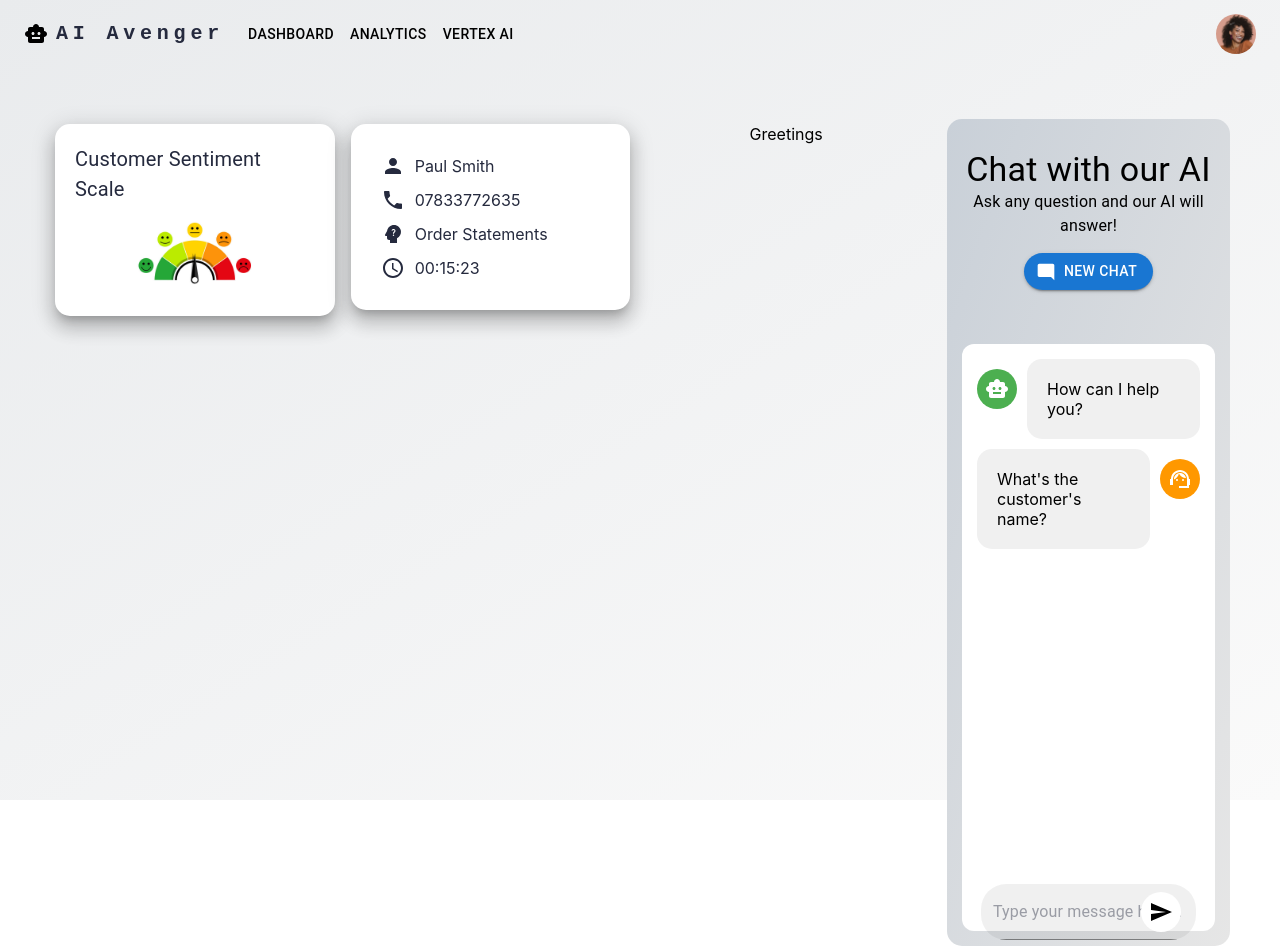
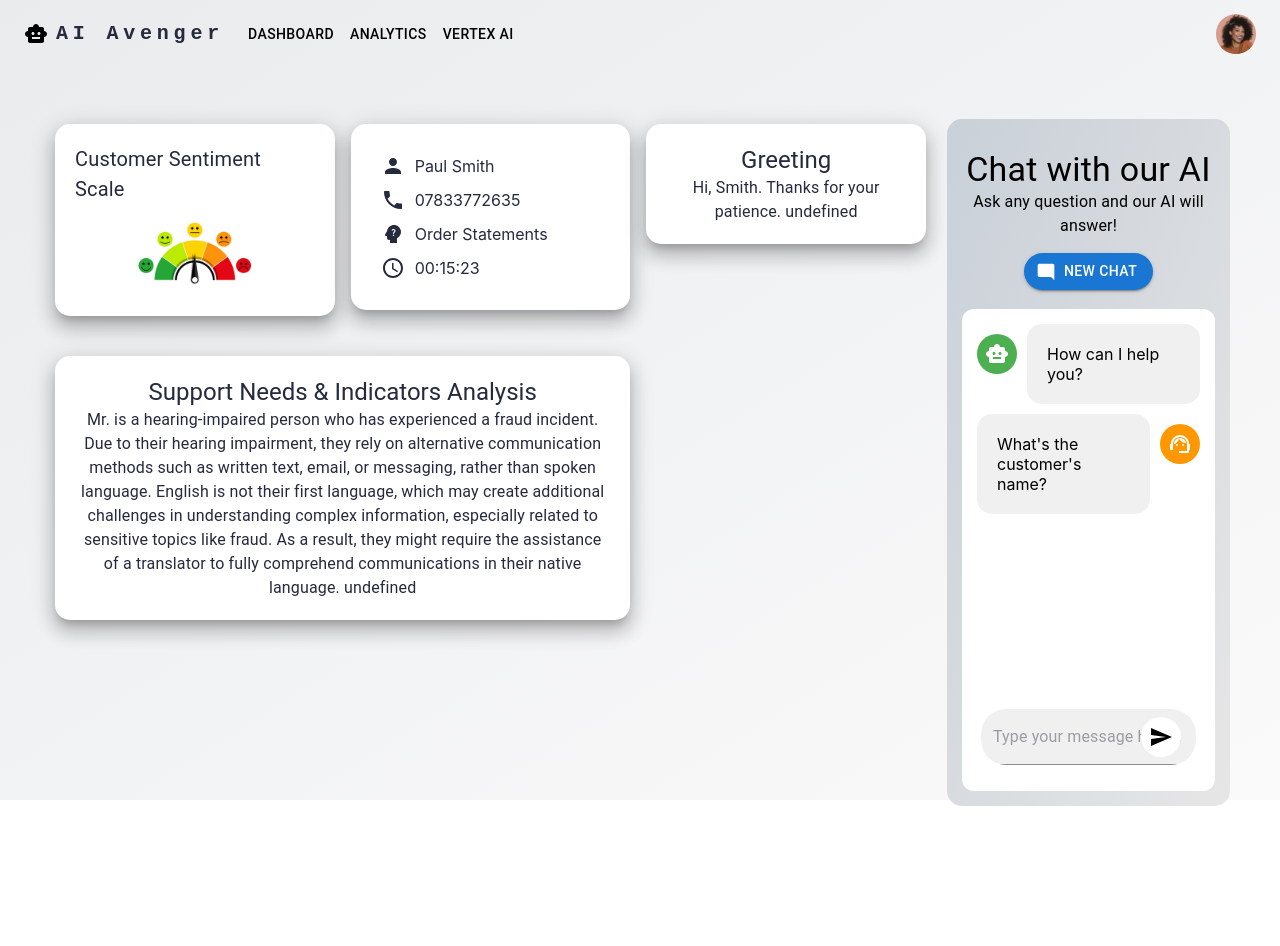
Before and after one commit to nicky1127/lbg-hackathon, a React (Create React App) app: page / in a window 1280 px wide. After the commit the page ends 806 px from the top, so only its background shows below. Built offline with nearby package versions, Linux system fonts and the light colour scheme.

Commit message:
Added anime

```diff
--- a/package.json
+++ b/package.json
@@ -23,6 +23,7 @@
   "scripts": {
     "start": "react-scripts start",
     "build": "react-scripts build",
+    "server": "node server/app.js",
     "test": "react-scripts test",
     "eject": "react-scripts eject"
   },
--- a/src/components/layouts/Chatbot.js
+++ b/src/components/layouts/Chatbot.js
@@ -132,7 +132,7 @@ const Chatbot = () => {
           id="scrollDiv"
           ref={messagesEndRef}
           sx={{
-            height: "520px",
+            height: "380px",
             padding: "10px",
             overflowY: "auto",
             "&::-webkit-scrollbar": { display: "none" },
--- /dev/null
+++ b/src/components/layouts/Greeting.js
@@ -0,0 +1,78 @@
+import {
+  Person,
+  Phone,
+  QueryBuilder,
+  PsychologyAlt,
+} from "@mui/icons-material";
+import { Box, Paper, Typography } from "@mui/material";
+import React, { useEffect, useState } from "react";
+
+const DetailsItem = (props) => {
+  const { value, Icon } = props;
+  return (
+    <Box sx={{ display: "flex", alignItems: "center", margin: "10px" }}>
+      <Box sx={{ marginRight: "10px", display: "flex", alignItems: "center" }}>
+        <Icon />
+      </Box>
+      {value}
+    </Box>
+  );
+};
+
+const details = [
+  {
+    icon: Person,
+    value: "Paul Smith",
+  },
+  {
+    icon: Phone,
+    value: "07833772635",
+  },
+  {
+    icon: PsychologyAlt,
+    value: "Order Statements",
+  },
+  {
+    icon: QueryBuilder,
+    value: "00:15:23",
+  },
+];
+
+const Greeting = (props) => {
+  const [displayedText, setDisplayedText] = useState("");
+
+  const { text, speed } = props;
+
+  useEffect(() => {
+    const words = text.split(" ");
+    let currentWordIndex = 0;
+
+    const interval = setInterval(() => {
+      if (currentWordIndex < words.length) {
+        console.log("words[currentWordIndex]", words[currentWordIndex]);
+        setDisplayedText((prev) => prev + words[currentWordIndex] + " ");
+        currentWordIndex++;
+      } else {
+        clearInterval(interval);
+      }
+    }, speed);
+
+    return () => clearInterval(interval);
+  }, [text, speed]);
+  return (
+    <Paper
+      sx={{
+        backgroundColor: "#fff",
+        borderRadius: "15px",
+        overflow: "hidden",
+        padding: "20px",
+      }}
+      elevation={12}
+    >
+      <Typography variant="h5">Greeting</Typography>
+      <Typography variant="body1">{displayedText}</Typography>
+    </Paper>
+  );
+};
+
+export default Greeting;
--- /dev/null
+++ b/src/components/layouts/IndicatorAnalysis.js
@@ -0,0 +1,78 @@
+import {
+  Person,
+  Phone,
+  QueryBuilder,
+  PsychologyAlt,
+} from "@mui/icons-material";
+import { Box, Paper, Typography } from "@mui/material";
+import React, { useEffect, useState } from "react";
+
+const DetailsItem = (props) => {
+  const { value, Icon } = props;
+  return (
+    <Box sx={{ display: "flex", alignItems: "center", margin: "10px" }}>
+      <Box sx={{ marginRight: "10px", display: "flex", alignItems: "center" }}>
+        <Icon />
+      </Box>
+      {value}
+    </Box>
+  );
+};
+
+const details = [
+  {
+    icon: Person,
+    value: "Paul Smith",
+  },
+  {
+    icon: Phone,
+    value: "07833772635",
+  },
+  {
+    icon: PsychologyAlt,
+    value: "Order Statements",
+  },
+  {
+    icon: QueryBuilder,
+    value: "00:15:23",
+  },
+];
+
+const IndicatorAnalysis = (props) => {
+  const [displayedText, setDisplayedText] = useState("");
+
+  const { text, speed } = props;
+
+  useEffect(() => {
+    const words = text.split(" ");
+    let currentWordIndex = 0;
+
+    const interval = setInterval(() => {
+      if (currentWordIndex < words.length) {
+        setDisplayedText((prev) => prev + words[currentWordIndex] + " ");
+        currentWordIndex++;
+      } else {
+        clearInterval(interval);
+      }
+    }, speed);
+
+    return () => clearInterval(interval);
+  }, [text, speed]);
+
+  return (
+    <Paper
+      sx={{
+        backgroundColor: "#fff",
+        borderRadius: "15px",
+        overflow: "hidden",
+        padding: "20px",
+      }}
+      elevation={12}
+    >
+      <Typography variant="h5">Support Needs & Indicators Analysis</Typography>
+      <Typography variant="body1">{displayedText}</Typography>
+    </Paper>
+  );
+};
+
+export default IndicatorAnalysis;
--- a/src/components/pages/Dashboard.js
+++ b/src/components/pages/Dashboard.js
@@ -5,6 +5,8 @@ import Grid from "@mui/material/Grid2";
 import CustSentiment from "../layouts/CustSentiment";
 import Chatbot from "../layouts/Chatbot";
 import CustDetails from "../layouts/CustDetails";
+import Greeting from "../layouts/Greeting";
+import IndicatorAnalysis from "../layouts/IndicatorAnalysis";
 
 const Dashboard = () => {
   return (
@@ -18,7 +20,7 @@ const Dashboard = () => {
       <Header />
       <Grid container spacing={2} sx={{ padding: "50px", height: "90vh" }}>
         <Grid size={9}>
-          <Box>
+          <Box sx={{ marginBottom: "40px" }}>
             <Grid container spacing={2} sx={{ margin: "5px" }}>
               <Grid size={4}>
                 <CustSentiment />
@@ -26,7 +28,29 @@ const Dashboard = () => {
               <Grid size={4}>
                 <CustDetails />
               </Grid>
-              <Grid size={4}>Greetings</Grid>
+              <Grid size={4}>
+                <Greeting
+                  speed={40}
+                  text={`Hi, Mr. Smith. Thanks for your patience.`}
+                />
+              </Grid>
+            </Grid>
+          </Box>
+          <Box>
+            <Grid container spacing={2} sx={{ margin: "5px" }}>
+              <Grid size={8}>
+                <IndicatorAnalysis
+                  speed={40}
+                  text={`Mr. Smith is a hearing-impaired person who has experienced a fraud
+        incident. Due to their hearing impairment, they rely on alternative
+        communication methods such as written text, email, or messaging, rather
+        than spoken language. English is not their first language, which may
+        create additional challenges in understanding complex information,
+        especially related to sensitive topics like fraud. As a result, they
+        might require the assistance of a translator to fully comprehend
+        communications in their native language.`}
+                />
+              </Grid>
             </Grid>
           </Box>
         </Grid>
```
Also changed, not shown: 1 other file (tests, documents, lock files or other folders).
